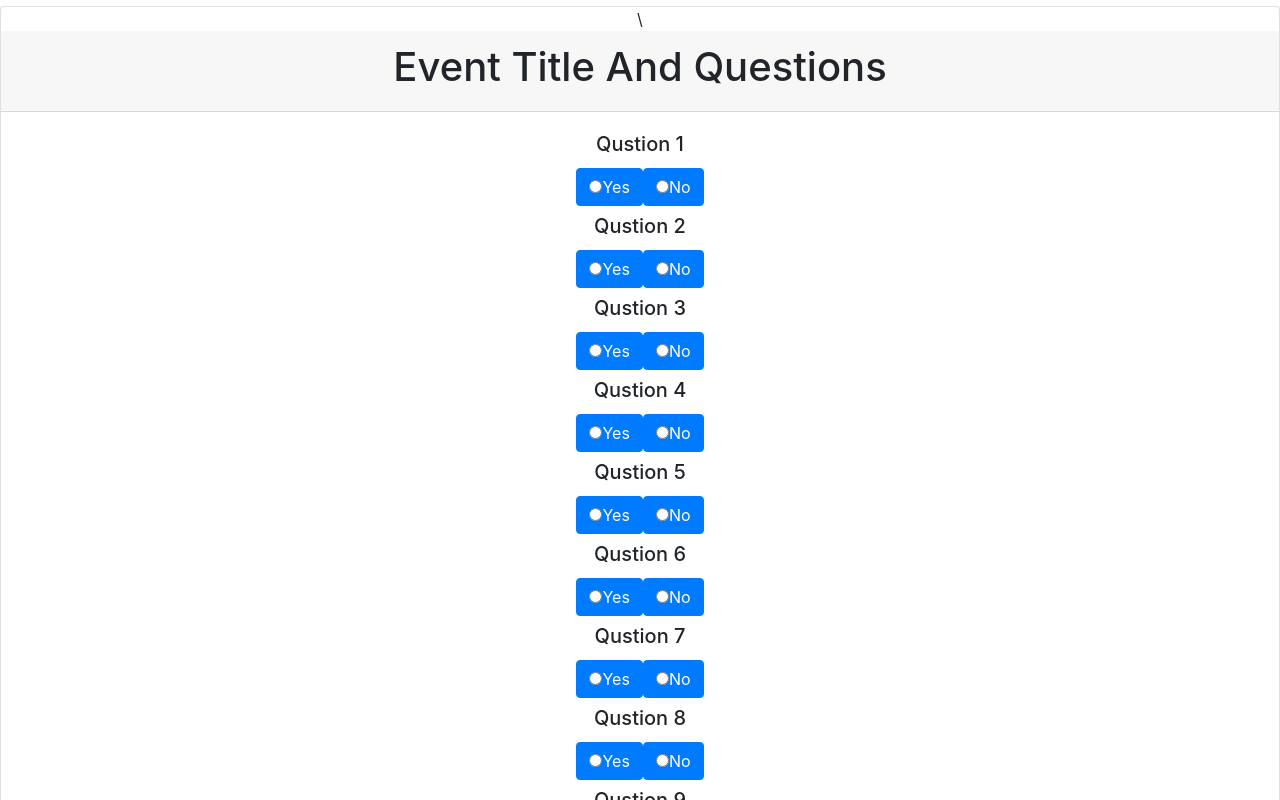
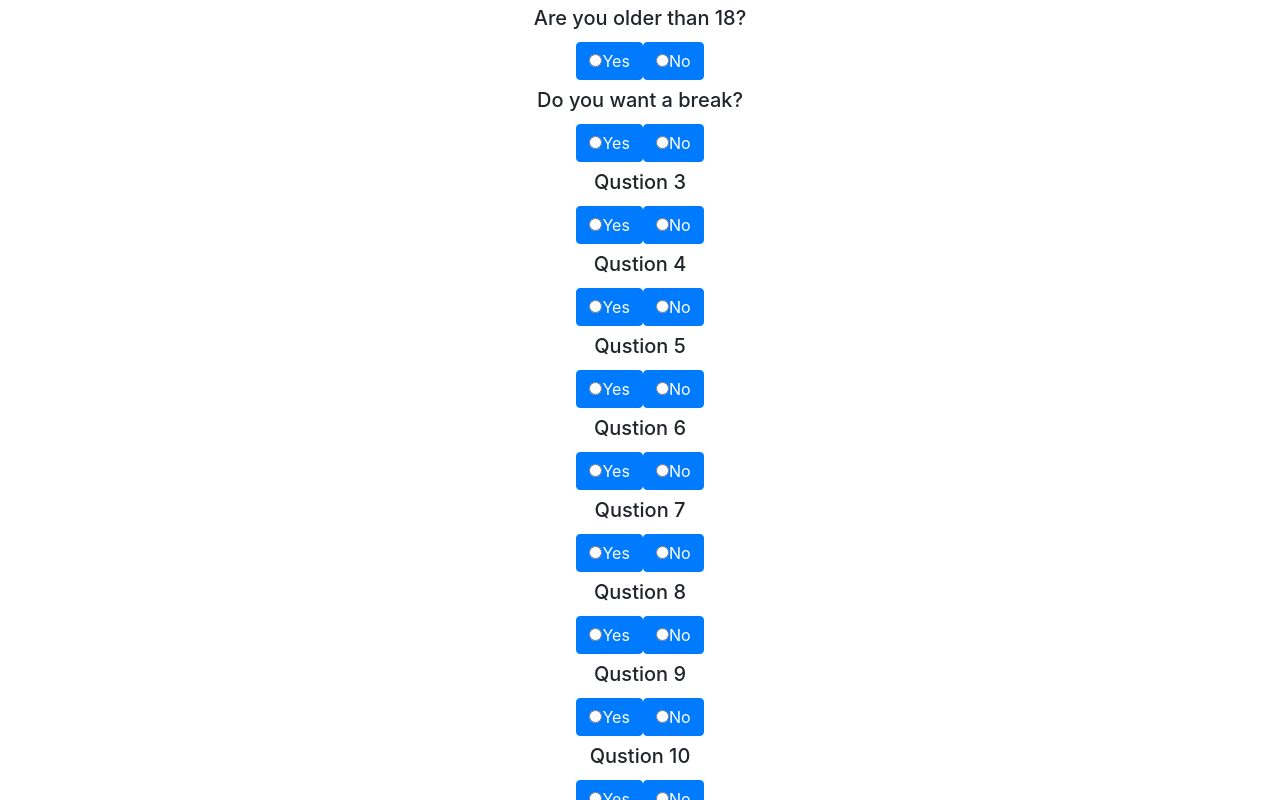
Before and after one commit to Longhuynh741/Arrival, a React (Create React App) app in the folder arrival-frontend/: page / in a window 1280 px wide. Shown: the part 1980-2780 px from the top of the page. Built offline with nearby package versions, Linux system fonts and the light colour scheme.

Commit message:
added questions file

```diff
--- a/arrival-frontend/src/App.js
+++ b/arrival-frontend/src/App.js
@@ -3,6 +3,7 @@ import Homepage from './pages/Homepage';
 import EventResults from './pages/Results';
 import Event from './pages/Event';
 import CheckIn from './pages/CheckIn';
+
 function App() {
   return (
     <div className="App">
--- a/arrival-frontend/src/pages/CheckIn.js
+++ b/arrival-frontend/src/pages/CheckIn.js
@@ -1,48 +1,20 @@
 import Button from 'react-bootstrap/Button';
-import ToggleButton from 'react-bootstrap/ToggleButton'
+import Questions from './Questions';
+import { Container } from 'react-bootstrap';
+
 function CheckIn() {
     return (
-        <div class="card text-center">\
-            <div class="card-header">
-                <h1>Event Title And Questions</h1>
+        <div>
+            <div>
+                <Container>
+                    <Questions />
+                </Container>
             </div>
-            <div class="card-body">
-                <h5 class="card-title">Qustion 1</h5>
-               <ToggleButton type = "radio">Yes</ToggleButton>
-               <ToggleButton type = "radio">No</ToggleButton>
-                <h5 class="card-title">Qustion 2</h5>
-                <ToggleButton type = "radio">Yes</ToggleButton>
-               <ToggleButton type = "radio">No</ToggleButton>
-                <h5 class="card-title">Qustion 3</h5>
-                <ToggleButton type = "radio">Yes</ToggleButton>
-               <ToggleButton type = "radio">No</ToggleButton>
-                <h5 class="card-title">Qustion 4</h5>
-                <ToggleButton type = "radio">Yes</ToggleButton>
-               <ToggleButton type = "radio">No</ToggleButton>
-                <h5 class="card-title">Qustion 5</h5>
-                <ToggleButton type = "radio">Yes</ToggleButton>
-               <ToggleButton type = "radio">No</ToggleButton>
-                <h5 class="card-title">Qustion 6</h5>
-                <ToggleButton type = "radio">Yes</ToggleButton>
-               <ToggleButton type = "radio">No</ToggleButton>
-                <h5 class="card-title">Qustion 7</h5>
-                <ToggleButton type = "radio">Yes</ToggleButton>
-               <ToggleButton type = "radio">No</ToggleButton>
-                <h5 class="card-title">Qustion 8</h5>
-                <ToggleButton type = "radio">Yes</ToggleButton>
-               <ToggleButton type = "radio">No</ToggleButton>
-                <h5 class="card-title">Qustion 9</h5>
-                <ToggleButton type = "radio">Yes</ToggleButton>
-               <ToggleButton type = "radio">No</ToggleButton>
-                <h5 class="card-title">Qustion 10</h5>
-                <ToggleButton type = "radio">Yes</ToggleButton>
-               <ToggleButton type = "radio">No</ToggleButton>
-            </div>
-            <div class="card-footer text-muted">
+            <div>
                 <Button class="btn btn-primary mr-1">Check in</Button>
                 <Button class="btn btn-primary">Submit Answer</Button>
             </div>
-        </div>
-    )
+            </div>
+            );
 }
-export default CheckIn;
+            export default CheckIn;
--- /dev/null
+++ b/arrival-frontend/src/pages/Questions.js
@@ -0,0 +1,44 @@
+import { Container } from 'react-bootstrap';
+import { ToggleButton } from 'react-bootstrap';
+
+function Questions() {
+    return (
+
+        <div>
+            <Container>
+            <h5 class="card-title">Are you older than 18?</h5>
+               <ToggleButton type = "radio">Yes</ToggleButton>
+               <ToggleButton type = "radio">No</ToggleButton>
+                <h5 class="card-title">Do you want a break? </h5>
+                <ToggleButton type = "radio">Yes</ToggleButton>
+               <ToggleButton type = "radio">No</ToggleButton>
+                <h5 class="card-title">Qustion 3</h5>
+                <ToggleButton type = "radio">Yes</ToggleButton>
+               <ToggleButton type = "radio">No</ToggleButton>
+                <h5 class="card-title">Qustion 4</h5>
+                <ToggleButton type = "radio">Yes</ToggleButton>
+               <ToggleButton type = "radio">No</ToggleButton>
+                <h5 class="card-title">Qustion 5</h5>
+                <ToggleButton type = "radio">Yes</ToggleButton>
+               <ToggleButton type = "radio">No</ToggleButton>
+                <h5 class="card-title">Qustion 6</h5>
+                <ToggleButton type = "radio">Yes</ToggleButton>
+               <ToggleButton type = "radio">No</ToggleButton>
+                <h5 class="card-title">Qustion 7</h5>
+                <ToggleButton type = "radio">Yes</ToggleButton>
+               <ToggleButton type = "radio">No</ToggleButton>
+                <h5 class="card-title">Qustion 8</h5>
+                <ToggleButton type = "radio">Yes</ToggleButton>
+               <ToggleButton type = "radio">No</ToggleButton>
+                <h5 class="card-title">Qustion 9</h5>
+                <ToggleButton type = "radio">Yes</ToggleButton>
+               <ToggleButton type = "radio">No</ToggleButton>
+                <h5 class="card-title">Qustion 10</h5>
+                <ToggleButton type = "radio">Yes</ToggleButton>
+               <ToggleButton type = "radio">No</ToggleButton>
+
+            </Container>
+        </div >
+    )
+}
+export default Questions;
```
